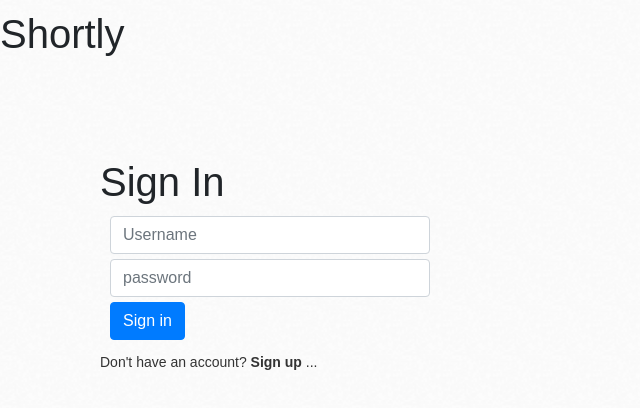
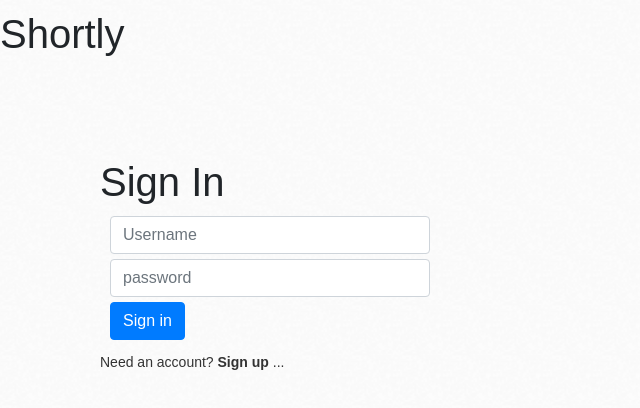
Before and after one commit to Yangani/shortly-angular, a website: page client/index.html at #/signin in a window 1280 px wide. Shown: the full height of the page, 0-640 px from the left. Drawn offline with nearby package versions, Linux system fonts and the light colour scheme; some packages are replaced by stand-ins of ours; a script that the page names is missing; a web font is replaced by a local one.

Commit message:
Cleaned up code for readerbility

```diff
--- a/client/app/app.js
+++ b/client/app/app.js
@@ -39,15 +39,12 @@ angular.module('shortly', [
     })
 
     // $locationProvider.html5Mode(true);
-
-
     // We add our $httpInterceptor into the array
     // of interceptors. Think of it like middleware for your ajax calls
     $httpProvider.interceptors.push('AttachTokens');
 })
 .factory('AttachTokens', function ($window) {
-  // this is an $httpInterceptor
-  // its job is to stop all out going request
+  // this is an $httpInterceptor its job is to stop all out going request
   // then look in local storage and find the user's token
   // then add it to the header so the server can validate the request
   var attach = {
--- a/client/app/auth/auth.js
+++ b/client/app/auth/auth.js
@@ -1,6 +1,3 @@
-// do not tamper with this code in here, study it, but do not touch
-// this Auth controller is responsible for our client side authentication
-// in our signup/signin forms using the injected Auth service
 angular.module('shortly.auth', [])
 
 .controller('AuthController', function ($scope, $window, $location, Auth) {
--- a/client/app/auth/signin.html
+++ b/client/app/auth/signin.html
@@ -1,13 +1,3 @@
-<!-- <div id='signin'>
-  <h1>signin</h1>
-  <form name="signinForm" ng-submit='signin()'>
-    <input type='text'ng-model='user.username'>
-    <input type="password" ng-model='user.password'>
-    <button>signin</button>
-  </form>
-  <a href="/signup">Don't have an account? <strong>Signup</strong> ...</a>
-</div> -->
-
 <div class="container ">
 <div class="col-md-4 col-md-offset-4 containermargin">
   <h1>Sign In</h1>
@@ -16,6 +6,6 @@
     <input type="password" class="form-control" placeholder = "password" ng-model='user.password'>
     <button class="btn btn-primary">Sign in</button>
   </form>
-  <a href="/#signup">Don't have an account? <strong>Sign up</strong> ...</a>
+  <a href="/#signup">Need an account? <strong>Sign up</strong> ...</a>
 </div>
 </div>
--- a/server/config/middleware.js
+++ b/server/config/middleware.js
@@ -29,10 +29,4 @@ module.exports = function (app, express) {
   require('../users/userRoutes.js')(userRouter);
   require('../links/linkRoutes.js')(linkRouter);
 
-  ///
-  // app.get('/*', function(req,res){
-  //   res.redirect('/');
-  // });
-
-
 };
```
Also changed, not shown: client/app/services/services.js (+2 -5 lines), client/index.html (+1 -1 lines).
